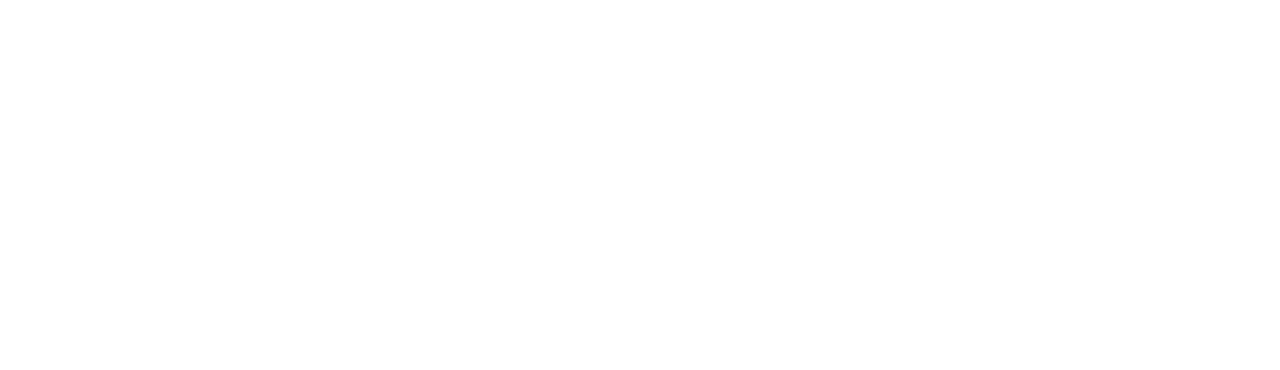
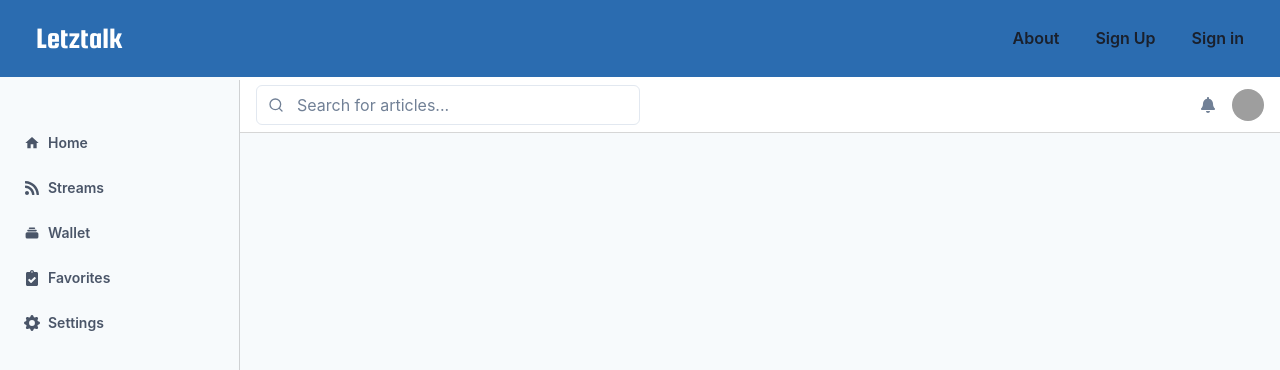
Before and after one commit to abhis007/letz-talk, a React (Create React App) app: page /Home in a window 1280 px wide. Before the commit this address had no page. Shown: the top 370 px of the page. Built offline with nearby package versions, Linux system fonts and the light colour scheme; grey boxes are pictures that could not be loaded.

Commit message:
changes-base

```diff
--- a/package.json
+++ b/package.json
@@ -10,10 +10,12 @@
     "@testing-library/react": "^13.3.0",
     "@testing-library/user-event": "^13.5.0",
     "axios": "^0.27.2",
+    "firebase": "^9.9.0",
     "formik": "^2.2.9",
     "framer-motion": "^6.4.3",
     "react": "^18.2.0",
     "react-dom": "^18.2.0",
+    "react-icons": "^4.4.0",
     "react-router-dom": "^6.3.0",
     "react-scripts": "5.0.1",
     "twilio-video": "^2.22.0",
--- a/src/App.js
+++ b/src/App.js
@@ -17,7 +17,27 @@
   useColorModeValue,
   createIcon,
 } from '@chakra-ui/react';
+// Import the functions you need from the SDKs you need
+import { initializeApp } from "firebase/app";
+import { getAnalytics } from "firebase/analytics";
+// TODO: Add SDKs for Firebase products that you want to use
+// https://firebase.google.com/docs/web/setup#available-libraries
 
+// Your web app's Firebase configuration
+// For Firebase JS SDK v7.20.0 and later, measurementId is optional
+const firebaseConfig = {
+  apiKey: "AIzaSyBHqXtVhTtX2NAiNOzPqJBoXslzeidejZM",
+  authDomain: "letztalk-148db.firebaseapp.com",
+  projectId: "letztalk-148db",
+  storageBucket: "letztalk-148db.appspot.com",
+  messagingSenderId: "47157969708",
+  appId: "1:47157969708:web:90aced77861c5b9309e289",
+  measurementId: "G-LPY8B19W72"
+};
+
+// Initialize Firebase
+const fapp = initializeApp(firebaseConfig);
+const analytics = getAnalytics(fapp);
 
 function App() {
   const [token, setToken] = useState()
--- a/src/components/NavigationBar.js
+++ b/src/components/NavigationBar.js
@@ -19,7 +19,7 @@
 
 
 function NavigationBar() {
-    const bg = useColorModeValue("green.400", "gray.800");
+    const bg = useColorModeValue("blue.600", "gray.800");
     const mobileNav = useDisclosure();
     return (
       <React.Fragment>
--- a/src/components/SideBar.js
+++ b/src/components/SideBar.js
@@ -0,0 +1,156 @@
+import {
+    Avatar,
+    Box,
+    Drawer,
+    DrawerContent,
+    DrawerOverlay,
+    Flex,
+    Icon,
+    IconButton,
+    Input,
+    InputGroup,
+    InputLeftElement,
+    Text,
+    useDisclosure,
+  } from "@chakra-ui/react";
+  import { FaBell, FaClipboardCheck, FaRss } from "react-icons/fa";
+  import { AiFillGift } from "react-icons/ai";
+  import { BsGearFill } from "react-icons/bs";
+  import { FiMenu, FiSearch } from "react-icons/fi";
+  import { HiCode, HiCollection } from "react-icons/hi";
+  import { MdHome } from "react-icons/md";
+  import React from "react";
+
+
+  export default function App(){
+    const sidebar = useDisclosure();
+
+    const NavItem = (props) => {
+      const { icon, children, ...rest } = props;
+      return (
+        <Flex
+          align="center"
+          px="4"
+          mx="2"
+          rounded="md"
+          py="3"
+          cursor="pointer"
+          color="Gray 200"
+          _hover={{
+            bg: "blackAlpha.300",
+            color: "blue.900",
+          }}
+          role="group"
+          fontWeight="semibold"
+          transition=".15s ease"
+          {...rest}
+        >
+          {icon && (
+            <Icon
+              mr="2"
+              boxSize="4"
+              _groupHover={{
+                color: "blue.300",
+              }}
+              as={icon}
+            />
+          )}
+          {children}
+        </Flex>
+      );
+    };
+
+    const SidebarContent = (props) => (
+      <Box
+        as="nav"
+        pos="fixed"
+        top="20"
+        left="0"
+        zIndex="sticky"
+        h="full"
+        pb="10"
+        overflowX="hidden"
+        overflowY="auto"
+        bg="brand.600"
+        borderColor="blackAlpha.300"
+        borderRightWidth="1px"
+        w="60"
+        {...props}
+      >
+        <Flex px="4" py="5" align="center">
+          {/* <Logo /> */}
+          {/* <Text fontSize="2xl" ml="2" color="white" fontWeight="semibold">
+            Choc UI
+          </Text> */}
+        </Flex>
+        <Flex
+          direction="column"
+          as="nav"
+          fontSize="sm"
+          color="gray.600"
+          aria-label="Main Navigation"
+        >
+          <NavItem icon={MdHome}>Home</NavItem>
+          <NavItem icon={FaRss}>Streams</NavItem>
+          <NavItem icon={HiCollection}>Wallet</NavItem>
+          <NavItem icon={FaClipboardCheck}>Favorites</NavItem>
+          <NavItem icon={BsGearFill}>Settings</NavItem>
+        </Flex>
+      </Box>
+    );
+    return (
+      <Box as="section" bg="gray.50" _dark={{ bg: "gray.700" }} minH="100vh">
+        <SidebarContent display={{ base: "none", md: "unset" }} />
+        <Drawer
+          isOpen={sidebar.isOpen}
+          onClose={sidebar.onClose}
+          placement="left"
+        >
+          <DrawerOverlay />
+          <DrawerContent>
+            <SidebarContent w="full" borderRight="none" />
+          </DrawerContent>
+        </Drawer>
+        <Box ml={{ base: 0, md: 60 }} transition=".3s ease">
+          <Flex
+            as="header"
+            align="center"
+            justify="space-between"
+            w="full"
+            px="4"
+            bg="white"
+            _dark={{ bg: "gray.800" }}
+            borderBottomWidth="1px"
+            borderColor="blackAlpha.300"
+            h="14"
+          >
+            <IconButton
+              aria-label="Menu"
+              display={{ base: "inline-flex", md: "none" }}
+              onClick={sidebar.onOpen}
+              icon={<FiMenu />}
+              size="sm"
+            />
+            <InputGroup w="96" display={{ base: "none", md: "flex" }}>
+              <InputLeftElement color="gray.500">
+                <FiSearch />
+              </InputLeftElement>
+              <Input placeholder="Search for articles..." />
+            </InputGroup>
+
+            <Flex align="center">
+              <Icon color="gray.500" as={FaBell} cursor="pointer" />
+              <Avatar
+                ml="4"
+                size="sm"
+                name="anubra266"
+                src="https://avatars.githubusercontent.com/u/30869823?v=4"
+                cursor="pointer"
+              />
+            </Flex>
+          </Flex>
+
+        </Box>
+      </Box>
+    );
+  };
--- a/src/index.js
+++ b/src/index.js
@@ -4,8 +4,11 @@
 import App from './App';
 import Signin from './pages/Signin';
 import Signup from './pages/Signup';
+import Home from './pages/Home';
+import VideoCall from './pages/VideoCall';
 import { ChakraProvider } from '@chakra-ui/react'
 import { BrowserRouter, Routes,Route } from "react-router-dom";
+
 
 
 const root = ReactDOM.createRoot(document.getElementById('root'));
@@ -17,6 +20,8 @@
       <Route path="/" element={<App />} />
       <Route path="Signin" element={<Signin />} />
       <Route path="Signup" element={<Signup />} />
+      <Route path="Home" element={<Home />} />
+      <Route path="Video" element={<VideoCall />} />
     </Routes>
     </BrowserRouter>
   </React.StrictMode>
--- /dev/null
+++ b/src/pages/Home.js
@@ -0,0 +1,14 @@
+import React from 'react'
+import NavigationBar from '../components/NavigationBar'
+import SideBar from '../components/SideBar'
+
+function Home() {
+  return (
+    <div>
+        <NavigationBar/>
+        <SideBar/>
+    </div>
+  )
+}
+
+export default Home
--- a/src/pages/Signup.js
+++ b/src/pages/Signup.js
@@ -14,8 +14,27 @@
     Text,
     useColorModeValue,
   } from '@chakra-ui/react';
+  import { getAuth, createUserWithEmailAndPassword } from "firebase/auth";
+import { createRoutesFromChildren } from 'react-router-dom';
+import { useState } from 'react';
 
+const auth = getAuth();
+const registerUser =(email,password)=>{
+createUserWithEmailAndPassword(auth, email, password)
+  .then((userCredential) => {
+    // Signed in
+    const user = userCredential.user;
+    // ...
+  })
+  .catch((error) => {
+    const errorCode = error.code;
+    const errorMessage = error.message;
+    // ..
+  });
+}
 function Signup() {
+  const [email, setEmail] = useState('')
+  const [password, setpassword] = useState('')
   return (
     <div style={{background:"#2a2a2a"}}>
     <NavigationBar></NavigationBar>
@@ -41,11 +60,11 @@
         <Stack spacing={4}>
           <FormControl id="email">
             <FormLabel>Email address</FormLabel>
-            <Input type="email" />
+            <Input type="email" onChange={e=>setEmail(e.target.value)}/>
           </FormControl>
           <FormControl id="password">
             <FormLabel>Password</FormLabel>
-            <Input type="password" />
+            <Input type="password" onChange={e=>setpassword(e.target.value)} />
           </FormControl>
           <Stack spacing={10}>
             <Stack
@@ -60,7 +79,10 @@
               color={'white'}
               _hover={{
                 bg: 'green.400',
-              }}>
+              }}
+
+              onClick={()=>registerUser(email,password)}
+              >
               Sign Up
             </Button>
           </Stack>
--- /dev/null
+++ b/src/pages/VideoCall.js
@@ -0,0 +1,9 @@
+import React from 'react'
+
+function VideoCall() {
+  return (
+    <div>VideoCall</div>
+  )
+}
+
+export default VideoCall
```
Also changed, not shown: 1 other file (tests, documents, lock files or other folders).
